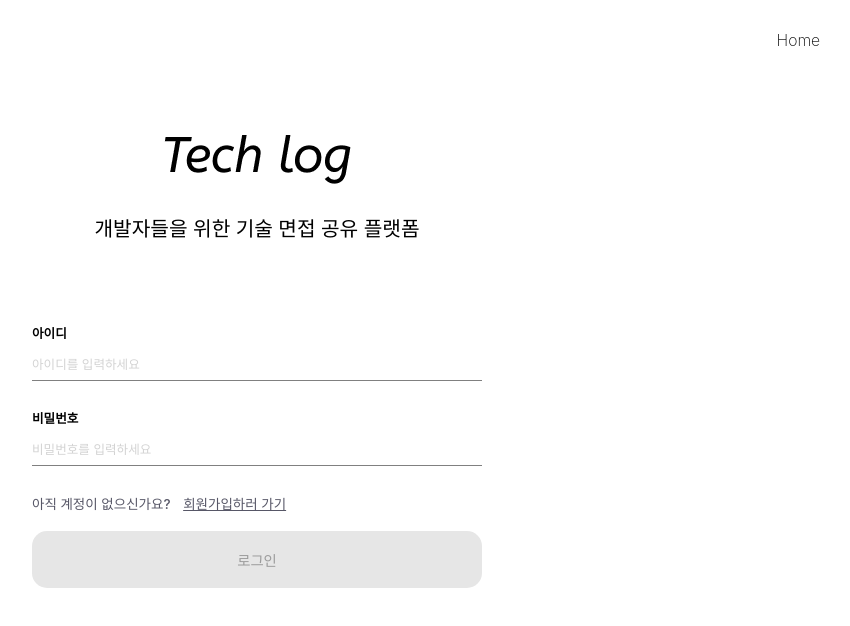
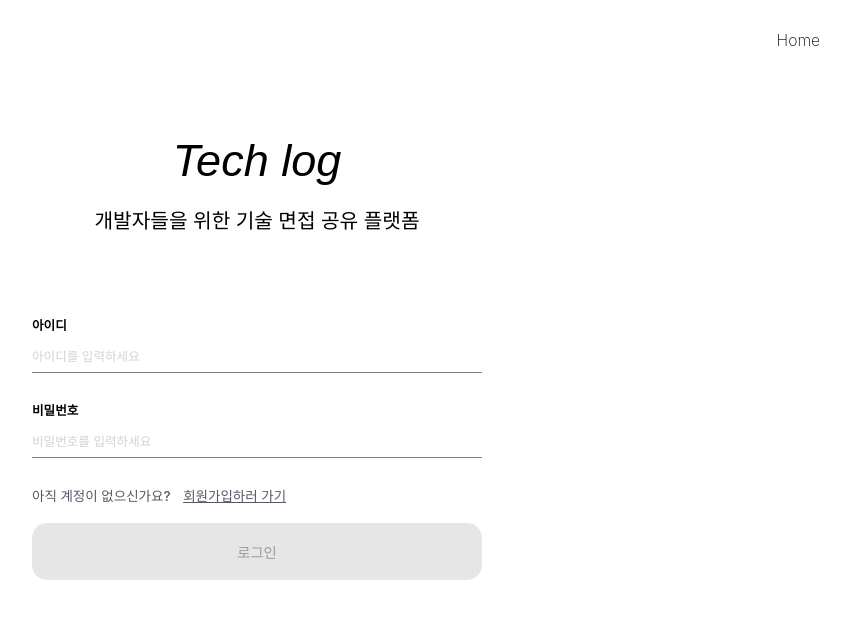
Before and after one commit to prgrms-fe-devcourse/NFE1-1-3-techLog, a React (Create React App) app in the folder frontend/: page /login in a window 1280 px wide. Shown: the top 626 px of the page, without its empty margins (383-1233 px from the left). Built offline with nearby package versions, Linux system fonts and the light colour scheme; a web font is replaced by a local one.

Commit message:
feat: 로그인커스텀훅 사용 구현

```diff
--- a/frontend/src/pages/login/index.tsx
+++ b/frontend/src/pages/login/index.tsx
@@ -4,31 +4,18 @@ import { Container, UnderlinedText } from './index.styles';
 import InputWithLabel from '../../components/Input';
 import AuthButton from '../../components/Button/AuthButton';
 import PATH from '../../constants/path';
+import useLogin from '../../hooks/useLogin';
 
 export default function Login() {
   const navigate = useNavigate();
+  const { inputs } = useLogin();
   return (
     <Container>
-      <h1>
-        <img src="/logo.png" alt="logo" />
-      </h1>
+      <h1>Tech log</h1>
       <h2>개발자들을 위한 기술 면접 공유 플랫폼</h2>
-      <InputWithLabel
-        label="아이디"
-        placeholder="아이디를 입력하세요"
-        onChange={() => {
-          console.log('아이디');
-        }}
-        width="50rem"
-      />
-      <InputWithLabel
-        label="비밀번호"
-        placeholder="비밀번호를 입력하세요"
-        onChange={() => {
-          console.log('비번');
-        }}
-        width="50rem"
-      />
+      {inputs.map(input => (
+        <InputWithLabel {...input} />
+      ))}
       <p>
         아직 계정이 없으신가요?{' '}
         <UnderlinedText
```
